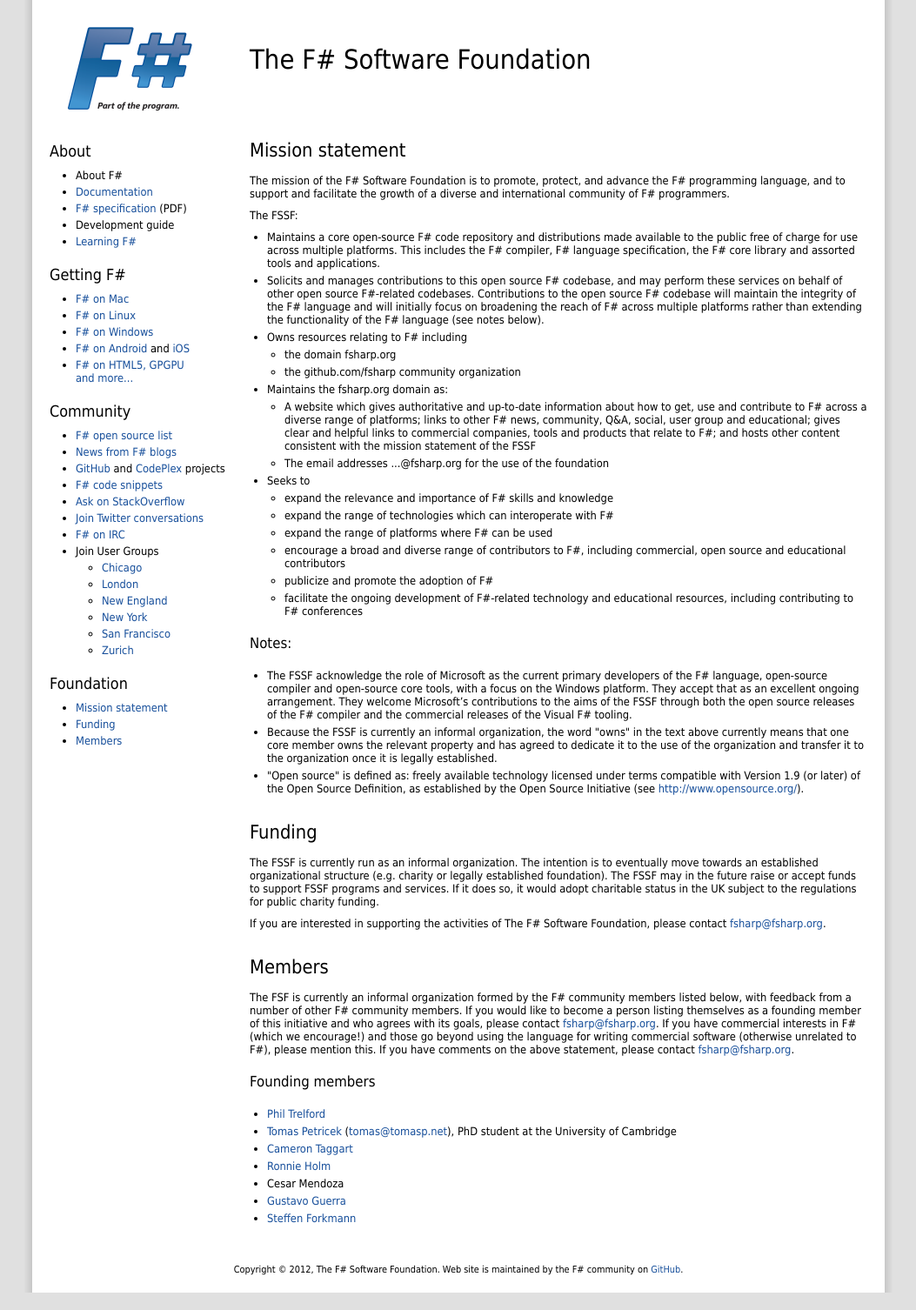
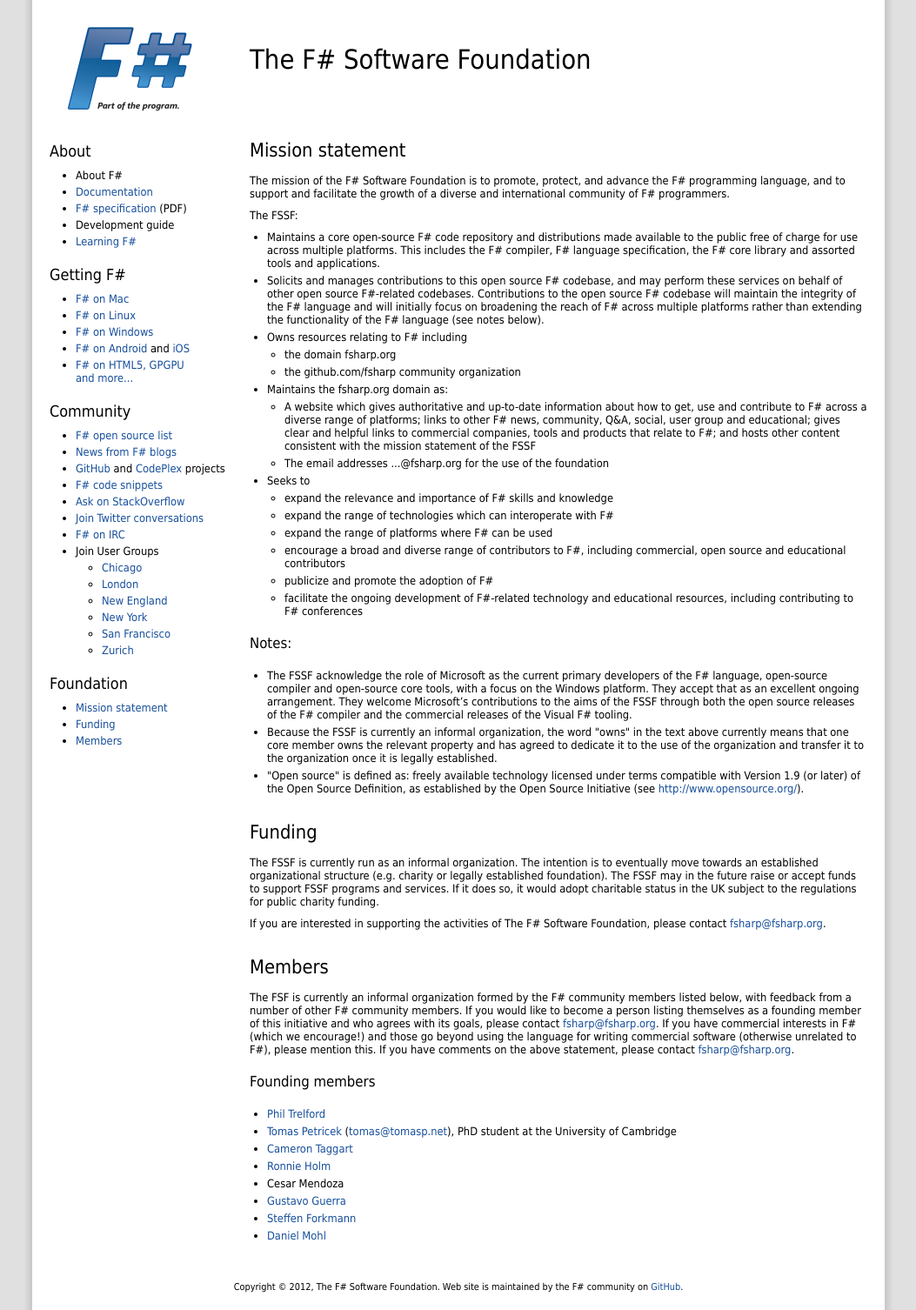
Before and after one commit to fsharp/fsharp.org, a Jekyll site: the page built from foundation.html, in a window 1280 px wide. Shown: the whole page at 87% size, without its empty margins (113-1166 px from the left). Built offline with Jekyll 4.4.1, drawn with Linux system fonts in a browser that asks for light colours; nearby versions of some CDN libraries; some web fonts are replaced; comment, search, counter and statistics services are not loaded.

Commit message:
Update foundation.html
Added my name to the list of founding members.

```diff
--- a/foundation.html
+++ b/foundation.html
@@ -67,6 +67,7 @@
   <li><a href="http://bugfree.dk">Ronnie Holm</a></li>
   <li>Cesar Mendoza</li>
   <li><a href="http://blog.codebeside.org">Gustavo Guerra</a></li>
-  <li><a href="http:/www.navision-blog.de">Steffen Forkmann</a></li>
+  <li><a href="http://www.navision-blog.de">Steffen Forkmann</a></li>
+  <li><a href="http://blog.danielmohl.com">Daniel Mohl</a></li>
 </ul>
 </div>
```
